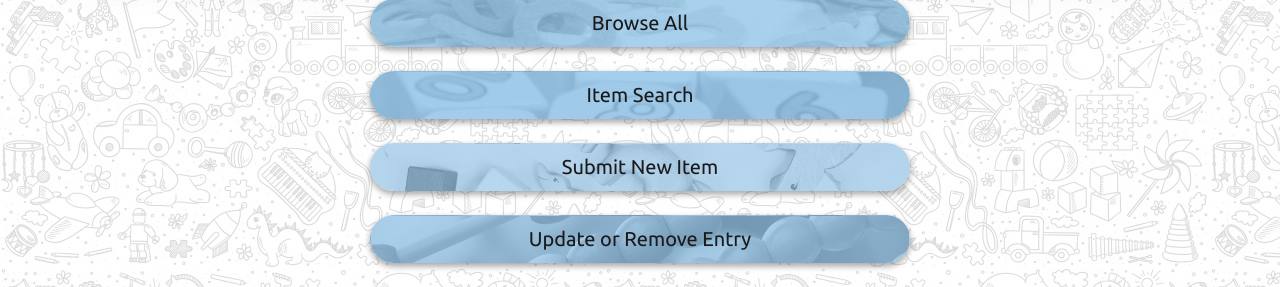
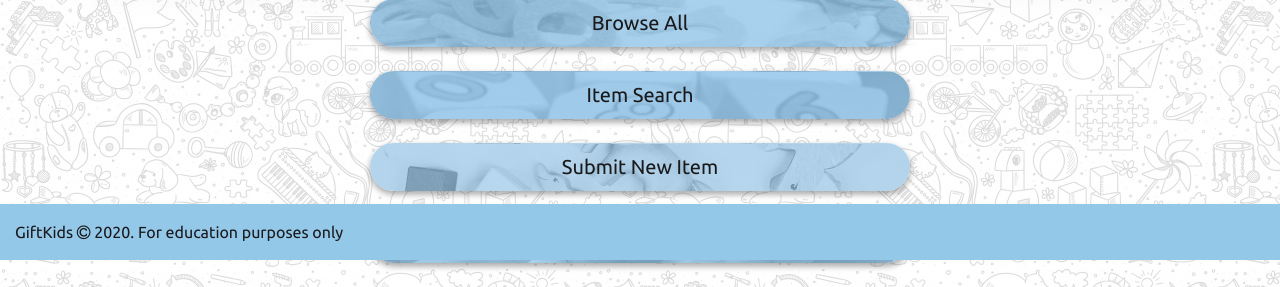
Before and after one commit to 4forces/CI-MS3-project3, a Flask app: page / in a window 1280 px wide. Shown: the part 540-827 px from the top of the page. Run offline with Flask 2, Linux system fonts and the light colour scheme; some libraries are stand-ins or nearby versions.

Commit message:
Add sticky footer (finally succeeded!:)). Adjust font size in css

```diff
--- a/static/main.css
+++ b/static/main.css
@@ -1,9 +1,15 @@
 /* Common CSS */
 body {
-  /* background-color: antiquewhite; */
   font-family: "Ubuntu", sans-serif;
   color: #1a191b;
   background: linear-gradient(rgba(255, 255, 255, 0.75), rgba(255, 255, 255, 0.75)), url("/static/img/bg-body.jpg");
+  /* height: 100%; */
+}
+
+footer {
+    bottom: 0;
+    position: absolute;
+    width: 100%;
 }
 
 .frame, #post-form, #search-bg, #edit-form {
@@ -254,7 +260,7 @@ a:link, a:visited, a:hover, a:active {
 /* Item Details Page CSS */
 #item-details > p {
     margin-bottom: 1.3rem;
-    font-size: 1.5rem;
+    font-size: 1.2rem;
 }
 
 #item-details > h4 {
--- a/templates/base.template.html
+++ b/templates/base.template.html
@@ -44,13 +44,11 @@
 
             {% block content %}{% endblock %}
 
-        <!-- <footer>
-            <div class="row">
-                <div class="col">
-                    GiftKids <i class="fa fa-copyright" aria-hidden="true"></i> 2020. For education purposes only.
-                </div>
+        <footer class="footer py-3">
+            <div class="container-fluid">
+                    <span>GiftKids <i class="fa fa-copyright" aria-hidden="true"></i> 2020. For education purposes only <i class="fa fa-smile-beam"></i></span>
             </div>
-        </footer> -->
+        </footer>
 
 
     <!-- Bootstrap Scripts: jQuery, Popper.js, Bootstrap JS -->
```
